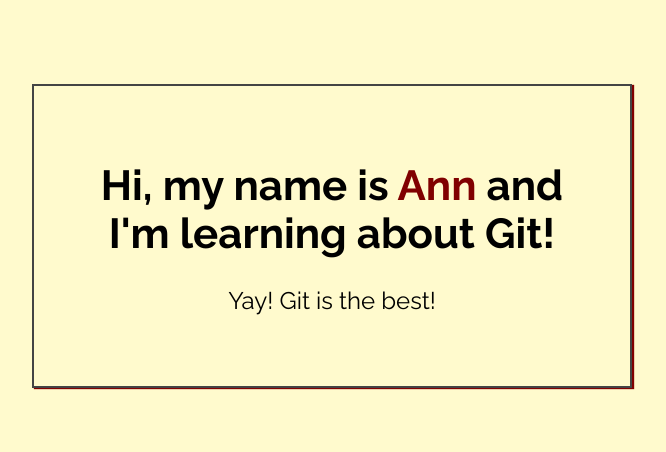
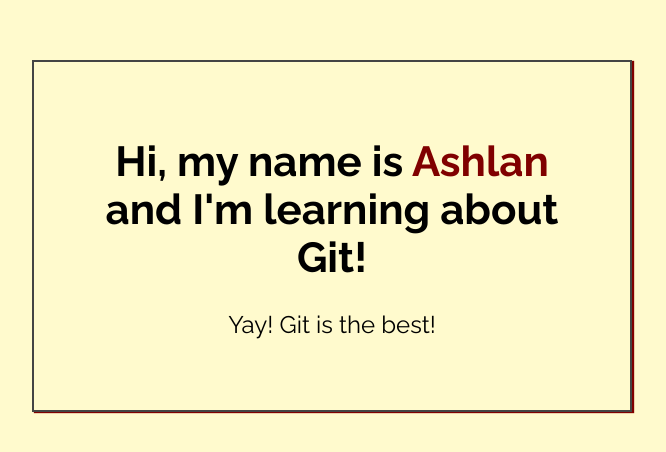
Before and after one commit to ash-asch/my-first-repo, a plain HTML site: page index.html in a window 1280 px wide. Shown: the part 164-616 px from the top of the page, without its empty margins (308-974 px from the left). Drawn offline with Linux system fonts and the light colour scheme.

Commit message:
Added name to index.html

```diff
--- a/index.html
+++ b/index.html
@@ -14,7 +14,7 @@
 <body>
 
     <div class="greeting">
-        <h1>Hi, my name is <span class="highlight">Ann</span> and I'm learning about Git! </h1>
+        <h1>Hi, my name is <span class="highlight">Ashlan</span> and I'm learning about Git! </h1>
 
         <p>Yay! Git is the best!</p>
     </div>
```
